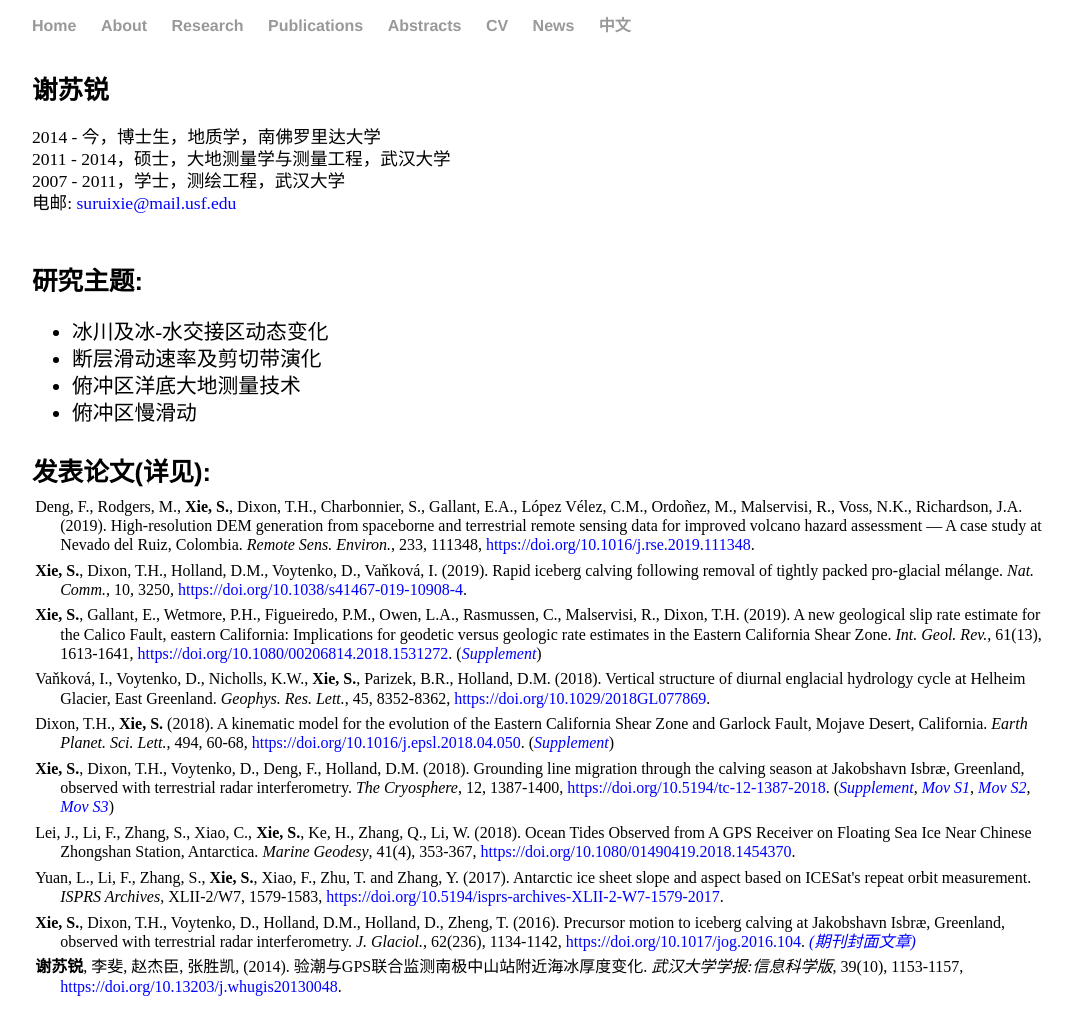
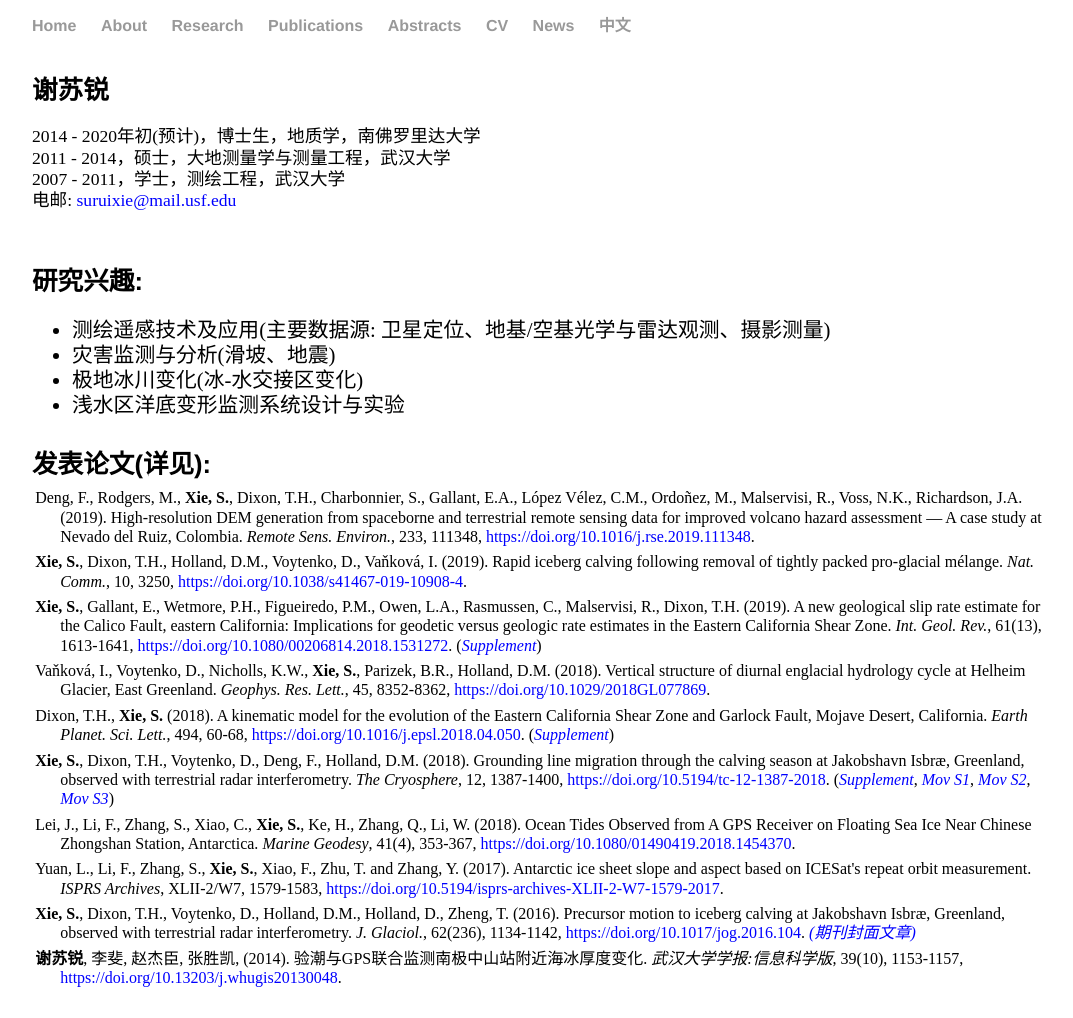
Before and after one commit to suruixie/suruixie.github.io, a Jekyll site: the page built from Chinese/index.html, in a window 1280 px wide. Shown: the whole page, without its empty margins (96-1169 px from the left). Built offline with Jekyll 4.4.1, drawn with Linux system fonts in a browser that asks for light colours; a style sheet for code colours, icons or effects is not loaded.

Commit message:
Update index.html

```diff
--- a/Chinese/index.html
+++ b/Chinese/index.html
@@ -7,19 +7,19 @@ title: 苏锐的中文页面
     <div class="Chinese">
         <div class="sideText">
 	    <h4 style="margin-bottom:0.1em;">谢苏锐</h4>
-            <p style="line-height: 125%;">2014 - 今，博士生，地质学，南佛罗里达大学<br>
+            <p style="line-height: 120%;">2014 - 2020年初(预计)，博士生，地质学，南佛罗里达大学<br>
             2011 - 2014，硕士，大地测量学与测量工程，武汉大学<br>
             2007 - 2011，学士，测绘工程，武汉大学<br>
             电邮:
 		<a href="mailto:suruixie@mail.usf.edu" style="color:#0000FF;">suruixie@mail.usf.edu</a> <br>
             </p>
 	</div>
-	    <h4 style="margin-top:6em;margin-bottom:0.2em;">研究主题: </h4>
+	    <h4 style="margin-top:6em;margin-bottom:0.2em;">研究兴趣: </h4>
 	    <ul class="research_list">
-		    <li style="line-height:130%; font-size:1.0em; color:#000000;">冰川及冰-水交接区动态变化</a></li>
-		    <li style="line-height:130%; font-size:1.0em; color:#000000;">断层滑动速率及剪切带演化</a></li>
-		    <li style="line-height:130%; font-size:1.0em; color:#000000;">俯冲区洋底大地测量技术</a></li>
-		    <li style="line-height:130%; font-size:1.0em; color:#000000;">俯冲区慢滑动</a></li>
+		    <li style="line-height:120%; font-size:1.0em; color:#000000;">测绘遥感技术及应用(主要数据源: 卫星定位、地基/空基光学与雷达观测、摄影测量)</a></li>
+		    <li style="line-height:120%; font-size:1.0em; color:#000000;">灾害监测与分析(滑坡、地震)</a></li>
+		    <li style="line-height:120%; font-size:1.0em; color:#000000;">极地冰川变化(冰-水交接区变化)</a></li>
+		    <li style="line-height:120%; font-size:1.0em; color:#000000;">浅水区洋底变形监测系统设计与实验</a></li>
 	    </ul>
 	<div class="sideText">
 		<h4 style="margin-top:1em;margin-bottom:0.2em;">发表论文(详见<a  href="https://scholar.google.com/citations?hl=en&user=kF4StsMAAAAJ&view_op=list_works" style="color:#0000FF;"><i class="ai ai-google-scholar ai-2x"></i></a>): </h4>
```
